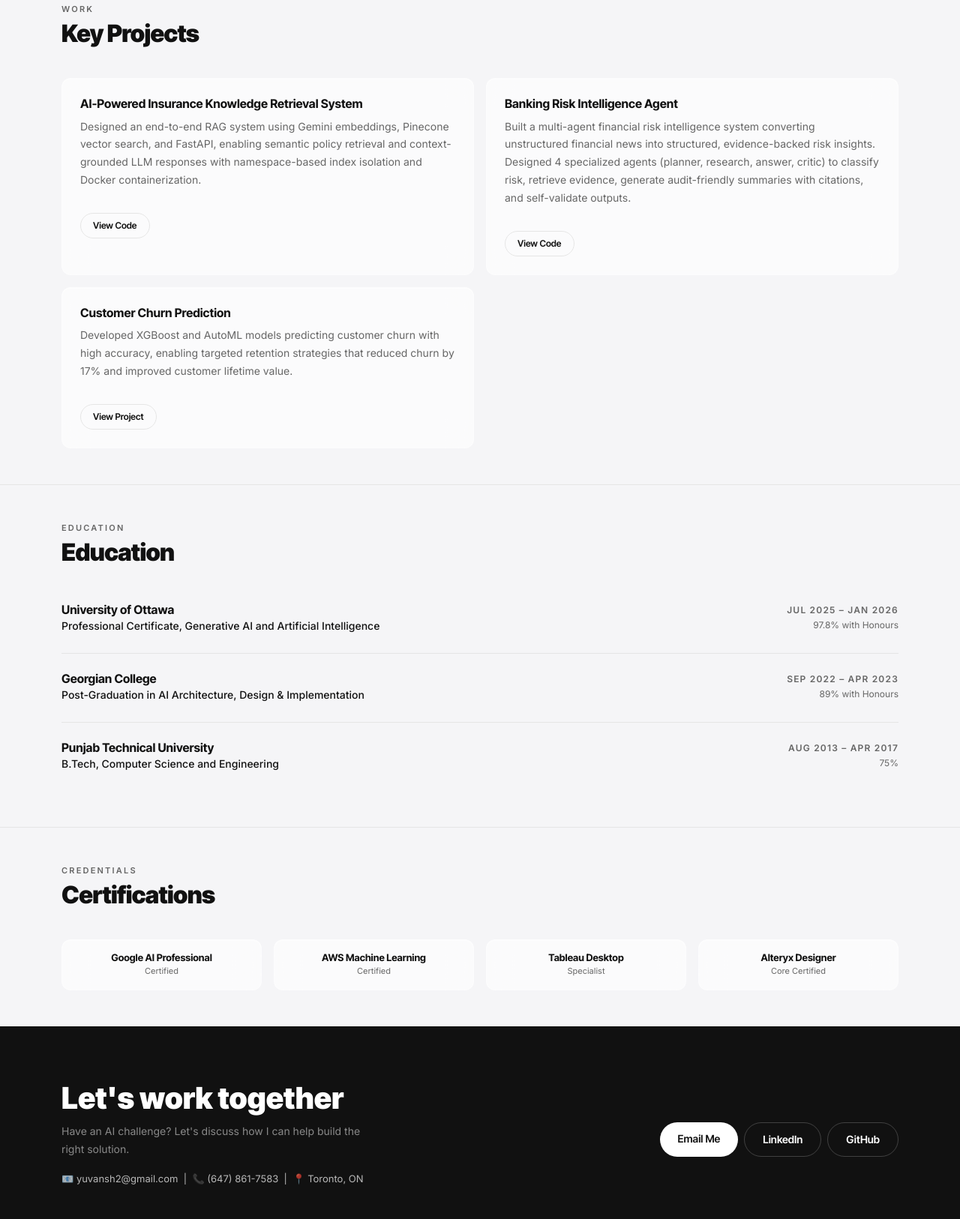
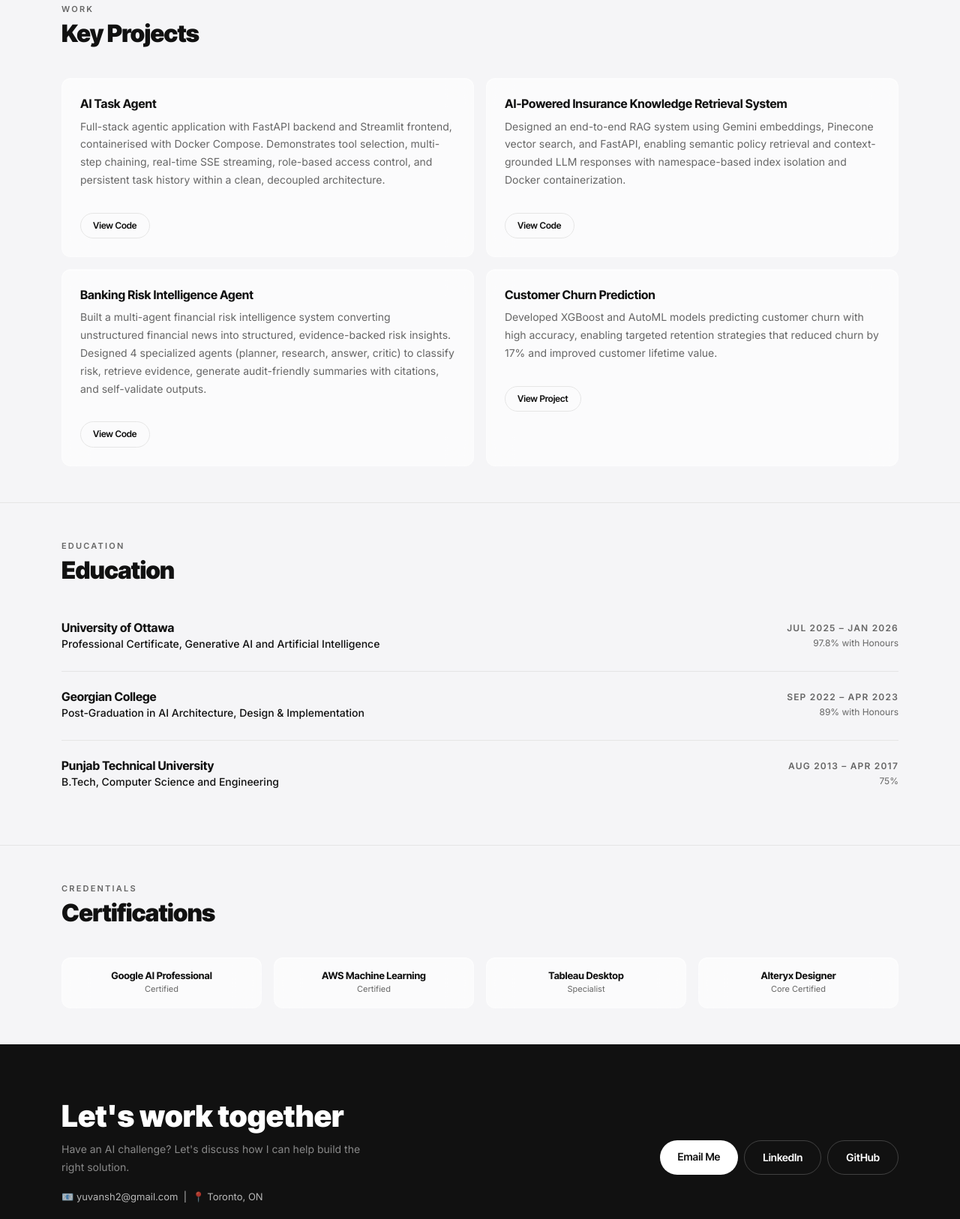
Before and after one commit to Yuvansh1/yuvansh1.github.io, a plain HTML site: page index.html in a window 1280 px wide. Shown: the part 3033-4659 px from the top of the page at 75% size. Drawn offline with nearby package versions, Linux system fonts and the light colour scheme.

Commit message:
Update index.html

```diff
--- a/index.html
+++ b/index.html
@@ -313,6 +313,14 @@
 
       <div class="col-md-6">
         <div class="glass-card glass-card-hover p-4 h-100">
+          <h3 style="font-size:16px; font-weight:700;">AI Task Agent</h3>
+          <p class="text-muted-custom mt-2" style="font-size:14px;">Full-stack agentic application with FastAPI backend and Streamlit frontend, containerised with Docker Compose. Demonstrates tool selection, multi-step chaining, real-time SSE streaming, role-based access control, and persistent task history within a clean, decoupled architecture.</p>
+          <a href="https://github.com/Yuvansh1/ai-task-agent" target="_blank" class="btn-outline-custom mt-3" style="font-size:12px; padding:6px 16px;">View Code</a>
+        </div>
+      </div>
+
+      <div class="col-md-6">
+        <div class="glass-card glass-card-hover p-4 h-100">
           <h3 style="font-size:16px; font-weight:700;">AI-Powered Insurance Knowledge Retrieval System</h3>
           <p class="text-muted-custom mt-2" style="font-size:14px;">Designed an end-to-end RAG system using Gemini embeddings, Pinecone vector search, and FastAPI, enabling semantic policy retrieval and context-grounded LLM responses with namespace-based index isolation and Docker containerization.</p>
           <a href="https://github.com/Yuvansh1" target="_blank" class="btn-outline-custom mt-3" style="font-size:12px; padding:6px 16px;">View Code</a>
@@ -439,7 +447,7 @@
         <h2 style="font-size:2.5rem; font-weight:900; font-family:'Inter Tight',sans-serif;">Let's work together</h2>
         <p style="font-size:14px; max-width:400px; color:rgba(255,255,255,0.5); margin-top:8px;">Have an AI challenge? Let's discuss how I can help build the right solution.</p>
         <p style="font-size:13px; color:rgba(255,255,255,0.7); margin-top:12px;">
-          📧 yuvansh2@gmail.com &nbsp;|&nbsp; 📞 (647) 861-7583 &nbsp;|&nbsp; 📍 Toronto, ON
+          📧 yuvansh2@gmail.com &nbsp;|&nbsp; 📍 Toronto, ON
         </p>
       </div>
       <div class="d-flex gap-2 flex-wrap justify-content-center">
```
